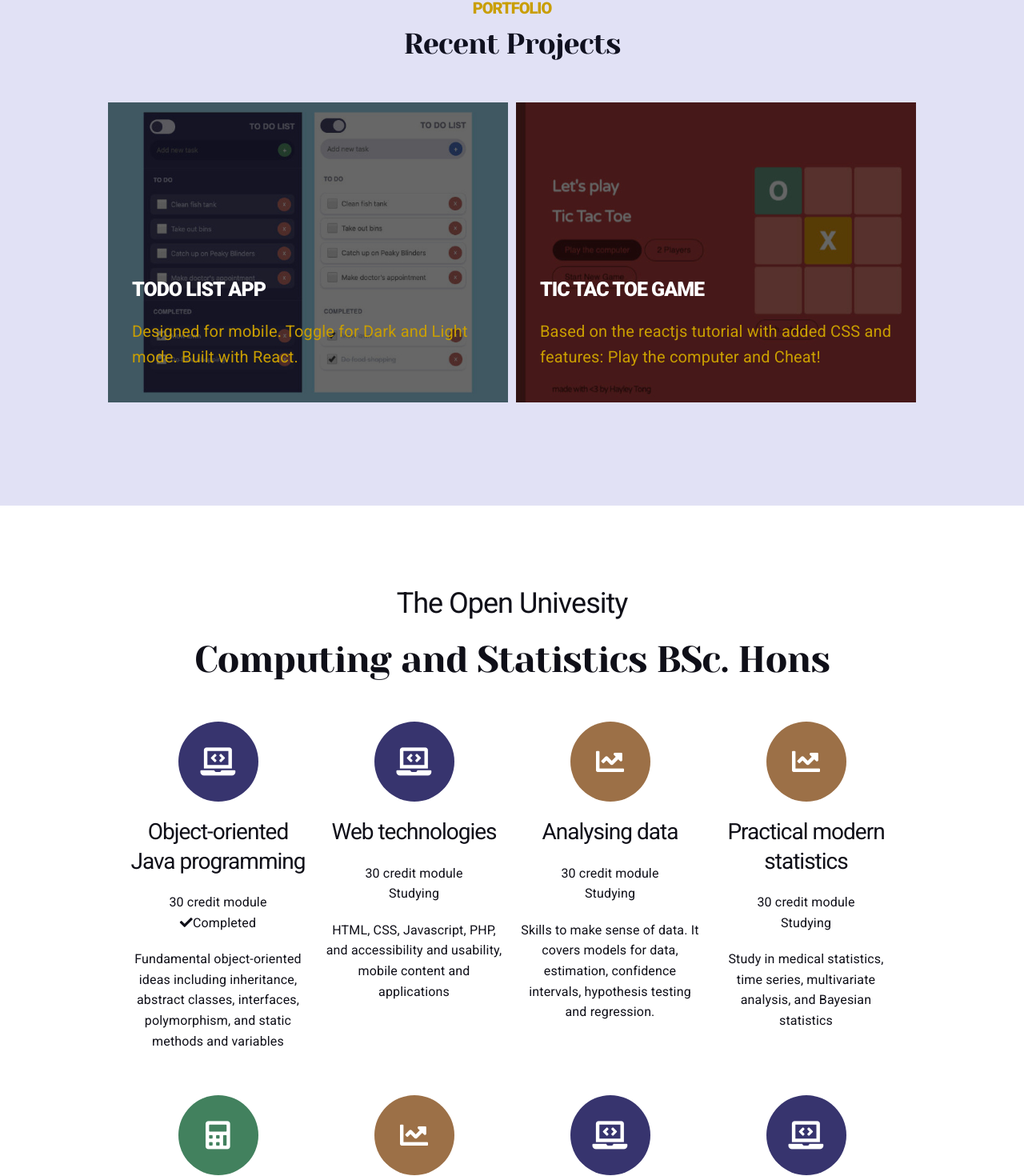
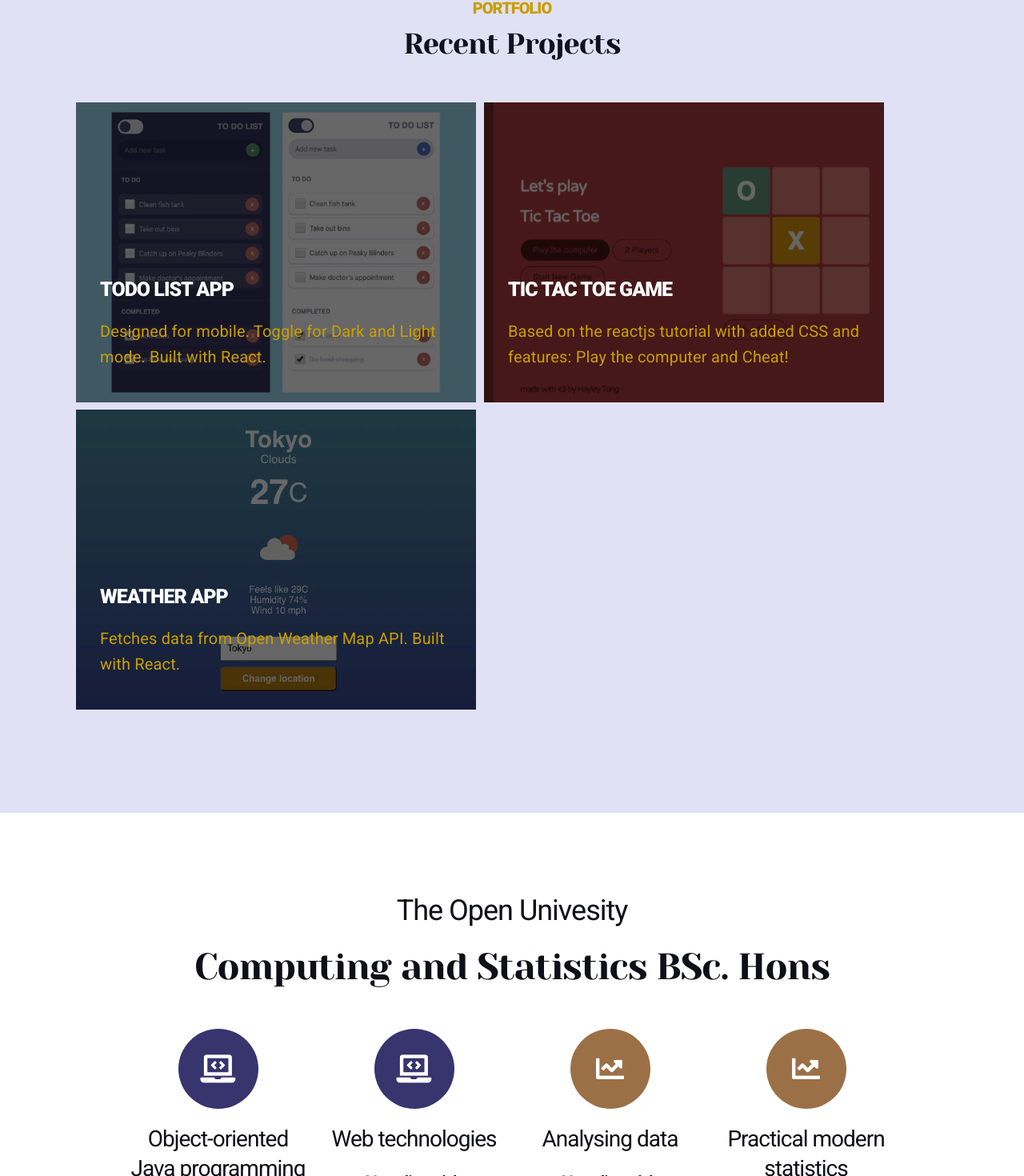
Before and after one commit to hayleyt/hayleyt.github.io, a React (Create React App) app: page / in a window 1280 px wide. Shown: the part 756-2226 px from the top of the page at 80% size. Built offline with nearby package versions, Linux system fonts and the light colour scheme.

Commit message:
adds weather app to portfolio and updates some css

```diff
--- a/src/components/Ou.js
+++ b/src/components/Ou.js
@@ -35,8 +35,7 @@
                                 circle="circle-icon stats"
                                 title="Analysing data"
                                 completed="Studying"
-                                desc="Skills to make
-                                sense of data. It covers models for data, estimation,
+                                desc="This module covers models for data, estimation,
                                 confidence intervals, hypothesis testing and regression."
                             />
                             <Module
@@ -83,7 +82,7 @@
                                 title="Intro to computing and IT 2"
                                 check="fas fa-check"
                                 completed="Completed"
-                                desc="Introduces python to analyse data from the Office
+                                desc="Using python to analyse data from the Office
                                 for National Statistics. Completed a small project building a
                                 flash cards app."
                             />
--- a/src/components/Portfolio.js
+++ b/src/components/Portfolio.js
@@ -21,6 +21,12 @@
                     desc="Based on the reactjs tutorial with added CSS and features: Play the computer and Cheat!"
                     link="https://hayleyt.github.io/tic-tac-toe"
                 />
+                <Project
+                    img="weather-app.jpg"
+                    title="Weather app"
+                    desc="Fetches data from Open Weather Map API. Built with React."
+                    link="https://hayleyt.github.io/weather-app"
+                />
             </div>
         </div>
     )
--- a/src/css/App.scss
+++ b/src/css/App.scss
@@ -75,7 +75,8 @@
 
 //Open Uni
 
-.module{
+.credits{
+    font-weight: bold;
 }
 .circle-icon{
     width: 10rem;
--- a/src/css/_portfolio.scss
+++ b/src/css/_portfolio.scss
@@ -13,14 +13,14 @@
 .projects{
     max-width: 1100px;
     margin: 0 auto;
+    display: flex;
+    flex-wrap: wrap;
 
 }
 .project {
-    max-width: 500px;
+    width: 500px;
     margin: 0 0.5rem;
-    display: inline-flex;
     position: relative;
-    text-align: center;
     >a{
         color: $portfolio-h3;
         font-size: 2rem;
```
Also changed, not shown: public/weather-app.jpg (added).
